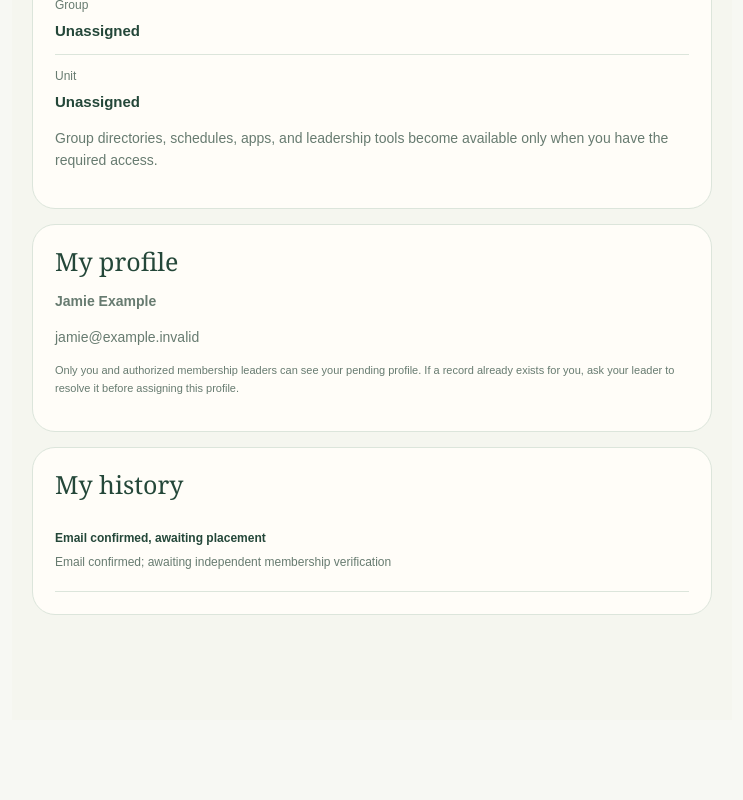
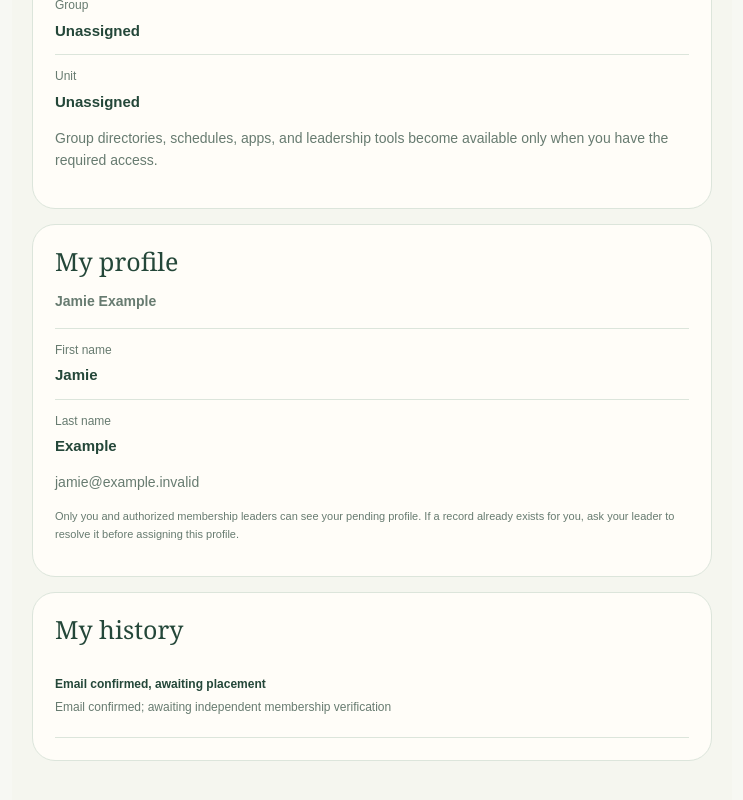
Before and after one commit to lovelaceaml-hub/lvzion-official, a Next.js app: page /enrollment-preview in a window 1280 px wide. Shown: the part 662-1462 px from the top of the page, without its empty margins (268-1011 px from the left). Before the commit the page ends 1382 px from the top, so only its background shows below. Built offline with nearby package versions, Linux system fonts and the light colour scheme.

Commit message:
Render authorized split signup names without guessing legacy names

```diff
--- a/components/unassigned-member.tsx
+++ b/components/unassigned-member.tsx
@@ -6,9 +6,9 @@ export default function UnassignedMember({data:w,demo=false}:{data:Workspace;dem
  const [message,setMessage]=useState('');
  return <main className="members-app unassigned-profile"><header className="members-header"><a className="members-brand" href="/">LV ZION<span>MY PROFILE</span></a><span className="badge">Unassigned</span></header>
  {demo&&<p className="demo-note">Fictional preview. No account, email, or database changes.</p>}
- <section className="member-welcome"><span className="overline">EMAIL CONFIRMED</span><h1>Welcome, {w.self.name.split(' ')[0]}.</h1><p>Your account is ready. An authorized leader will verify your membership and choose your placement.</p></section>
+ <section className="member-welcome"><span className="overline">EMAIL CONFIRMED</span><h1>Welcome, {w.self.firstName??w.self.name.split(' ')[0]}.</h1><p>Your account is ready. An authorized leader will verify your membership and choose your placement.</p></section>
  <section className="member-card"><h2>My placement</h2><dl className="unassigned-placement"><div><dt>Age category</dt><dd>Unassigned</dd></div><div><dt>Group</dt><dd>Unassigned</dd></div><div><dt>Unit</dt><dd>Unassigned</dd></div></dl><p>Group directories, schedules, apps, and leadership tools become available only when you have the required access.</p></section>
- <section className="member-card"><h2>My profile</h2><p><strong>{w.self.name}</strong></p><p>{w.contacts.email}</p><p className="fine-print">Only you and authorized membership leaders can see your pending profile. If a record already exists for you, ask your leader to resolve it before assigning this profile.</p></section>
+ <section className="member-card"><h2>My profile</h2><p><strong>{w.self.name}</strong></p>{w.self.firstName&&w.self.lastName&&<dl className="unassigned-placement"><div><dt>First name</dt><dd>{w.self.firstName}</dd></div><div><dt>Last name</dt><dd>{w.self.lastName}</dd></div></dl>}<p>{w.contacts.email}</p><p className="fine-print">Only you and authorized membership leaders can see your pending profile. If a record already exists for you, ask your leader to resolve it before assigning this profile.</p></section>
  <section className="member-card"><h2>My history</h2>{w.audit.map(e=><article className="audit-row" key={e.id}><strong>{e.action==='enrollment.created'?'Email confirmed, awaiting placement':e.action.replaceAll('.',' / ')}</strong><p>{e.reason}</p></article>)}{!w.audit.length&&<p>No changes recorded yet.</p>}</section>
  {!demo&&<button onClick={async()=>{try{const r=await fetch('/api/auth/sign-out',{method:'POST',headers:{'Content-Type':'application/json'},body:'{}'});if(r.ok)location.assign('/sign-in');else setMessage('Sign-out failed. Please try again.');}catch{setMessage('Connection unavailable. Please try again.');}}}>Sign out</button>}{message&&<p role="status">{message}</p>}
  </main>;
```
